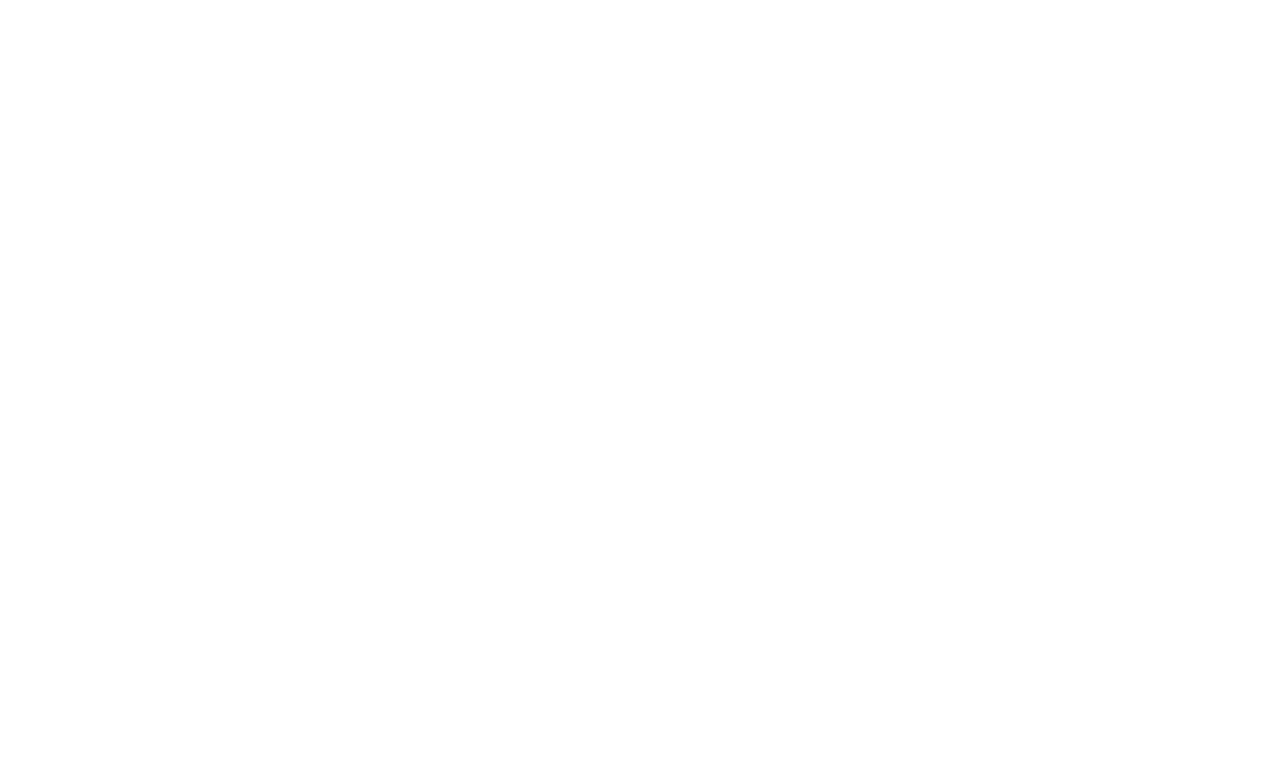
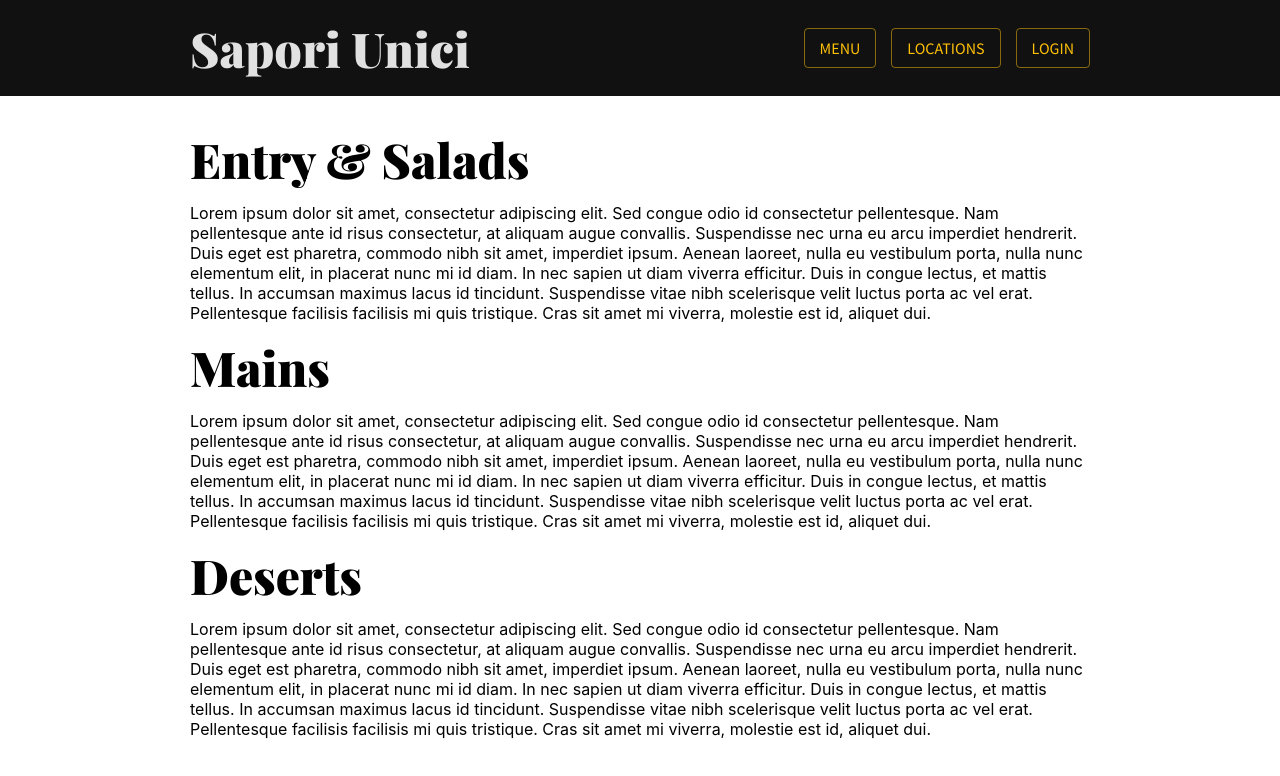
Before and after one commit to tahscenery/ses1b-group2, a React (Create React App) app in the folder packages/frontend/: page /menu in a window 1280 px wide. Before the commit this address led to /. Shown: the top 776 px of the page. Built offline with nearby package versions, Linux system fonts and the light colour scheme.

Commit message:
Added view menu page

```diff
--- a/packages/frontend/src/components/App/App.tsx
+++ b/packages/frontend/src/components/App/App.tsx
@@ -3,15 +3,25 @@
 import { createBrowserHistory } from 'history';
 import { createMuiTheme, ThemeProvider } from '@material-ui/core';
 import * as colors from '@material-ui/core/colors'
-import Home from 'pages/Home'
-import Login from 'pages/Login';
-import Booking from 'pages/Booking'
 
+import { Booking, Home, Login, ViewMenu,  } from 'pages';
 import './App.css';
 
 const theme = createMuiTheme({
   palette: {
     primary: colors.amber
+  },
+  typography: {
+    fontFamily: 'Source Sans Pro',
+    button: {
+      fontSize: '1rem',
+      // textTransform: 'none'
+    },
+    h1: {
+      fontFamily: 'Playfair Display',
+      fontSize: '3rem',
+      fontWeight: 900
+    }
   }
 })
 
@@ -26,6 +36,9 @@
             <Switch>
               {/* Home */}
               <Route exact path="/" component={Home} />
+
+              {/* View Menu */}
+              <Route exact path="/menu" component={ViewMenu} />
 
               {/* Login */}
               <Route path="/login" component={Login} />
--- a/packages/frontend/src/components/NavBar/NavBar.css
+++ b/packages/frontend/src/components/NavBar/NavBar.css
@@ -1,11 +1,25 @@
-.nav-bar-container {
+/* .nav-bar-container {
   display: flex;
   justify-content: space-between;
   align-items: center;
-  padding: 15px 20px;
+  padding: 20px;
 
   background-color: var(--nav-bar-background-color);
   color: var(--nav-bar-foreground-color);
+} */
+
+.nav-bar-container {
+  background-color: var(--nav-bar-background-color);
+  color: var(--nav-bar-foreground-color);
+}
+
+.nav-bar-contents {
+  display: flex;
+  justify-content: space-between;
+  align-items: center;
+  padding: 20px;
+  margin: 0 auto;
+  max-width: min(900px, 80%);
 }
 
 .nav-bar-brand-title {
@@ -13,6 +27,11 @@
   font-family: var(--nav-bar-brand-font-family);
   font-weight: var(--nav-bar-brand-font-weight);
   font-size: var(--nav-bar-brand-font-size);
+}
+
+.nav-bar-brand-link {
+  text-decoration: none;
+  color: inherit;
 }
 
 .nav-bar ul {
--- a/packages/frontend/src/components/NavBar/NavBar.tsx
+++ b/packages/frontend/src/components/NavBar/NavBar.tsx
@@ -1,5 +1,5 @@
 import React, { Component } from 'react';
-import { Button } from '@material-ui/core'
+import { Button, Typography } from '@material-ui/core'
 
 import './NavBar.css';
 
@@ -7,14 +7,18 @@
   render() {
     return (
       <div className="nav-bar-container">
-        <h1 className="nav-bar-brand-title">Sapori Unici</h1>
-        <nav className="nav-bar">
-          <ul>
-            <li><Button variant="outlined" color="primary">Menu</Button></li>
-            <li><Button variant="outlined" color="primary">Locations</Button></li>
-            <li><Button variant="outlined" color="primary">Login</Button></li>
-          </ul>
-        </nav>
+        <div className="nav-bar-contents">
+          <Typography variant="h1">
+            <a href="/" className="nav-bar-brand-link">Sapori Unici</a>
+          </Typography>
+          <nav className="nav-bar">
+            <ul>
+              <li><Button variant="outlined" color="primary" href="/menu">Menu</Button></li>
+              <li><Button variant="outlined" color="primary">Locations</Button></li>
+              <li><Button variant="outlined" color="primary" href="/login">Login</Button></li>
+            </ul>
+          </nav>
+        </div>
       </div>
     );
   }
--- /dev/null
+++ b/packages/frontend/src/pages/ViewMenu/ViewMenu.tsx
@@ -0,0 +1,53 @@
+import React, { Component } from 'react';
+import NavBar from 'components/NavBar';
+import { Typography } from '@material-ui/core';
+
+class ViewMenu extends Component {
+  render() {
+    return (
+      <div>
+        <NavBar/>
+        <div className="component-container">
+          <Typography variant="h1">Entry & Salads</Typography>
+          <p>Lorem ipsum dolor sit amet, consectetur adipiscing elit. Sed congue
+            odio id consectetur pellentesque. Nam pellentesque ante id risus
+            consectetur, at aliquam augue convallis. Suspendisse nec urna eu
+            arcu imperdiet hendrerit. Duis eget est pharetra, commodo nibh sit
+            amet, imperdiet ipsum. Aenean laoreet, nulla eu vestibulum porta,
+            nulla nunc elementum elit, in placerat nunc mi id diam. In nec
+            sapien ut diam viverra efficitur. Duis in congue lectus, et mattis
+            tellus. In accumsan maximus lacus id tincidunt. Suspendisse vitae
+            nibh scelerisque velit luctus porta ac vel erat. Pellentesque
+            facilisis facilisis mi quis tristique. Cras sit amet mi viverra,
+            molestie est id, aliquet dui.</p>
+          <Typography variant="h1">Mains</Typography>
+          <p>Lorem ipsum dolor sit amet, consectetur adipiscing elit. Sed congue
+            odio id consectetur pellentesque. Nam pellentesque ante id risus
+            consectetur, at aliquam augue convallis. Suspendisse nec urna eu
+            arcu imperdiet hendrerit. Duis eget est pharetra, commodo nibh sit
+            amet, imperdiet ipsum. Aenean laoreet, nulla eu vestibulum porta,
+            nulla nunc elementum elit, in placerat nunc mi id diam. In nec
+            sapien ut diam viverra efficitur. Duis in congue lectus, et mattis
+            tellus. In accumsan maximus lacus id tincidunt. Suspendisse vitae
+            nibh scelerisque velit luctus porta ac vel erat. Pellentesque
+            facilisis facilisis mi quis tristique. Cras sit amet mi viverra,
+            molestie est id, aliquet dui.</p>
+          <Typography variant="h1">Deserts</Typography>
+          <p>Lorem ipsum dolor sit amet, consectetur adipiscing elit. Sed congue
+            odio id consectetur pellentesque. Nam pellentesque ante id risus
+            consectetur, at aliquam augue convallis. Suspendisse nec urna eu
+            arcu imperdiet hendrerit. Duis eget est pharetra, commodo nibh sit
+            amet, imperdiet ipsum. Aenean laoreet, nulla eu vestibulum porta,
+            nulla nunc elementum elit, in placerat nunc mi id diam. In nec
+            sapien ut diam viverra efficitur. Duis in congue lectus, et mattis
+            tellus. In accumsan maximus lacus id tincidunt. Suspendisse vitae
+            nibh scelerisque velit luctus porta ac vel erat. Pellentesque
+            facilisis facilisis mi quis tristique. Cras sit amet mi viverra,
+            molestie est id, aliquet dui.</p>
+        </div>
+      </div>
+    );
+  }
+}
+
+export default ViewMenu;
--- /dev/null
+++ b/packages/frontend/src/pages/ViewMenu/index.ts
@@ -0,0 +1,2 @@
+import ViewMenu from './ViewMenu';
+export default ViewMenu;
--- /dev/null
+++ b/packages/frontend/src/pages/index.ts
@@ -0,0 +1,12 @@
+import Booking from './Booking';
+// import ForgotPassword from './ForgotPassword';
+import Home from './Home';
+import Login from './Login';
+import ViewMenu from './ViewMenu';
+
+export {
+  Booking,
+  Home,
+  Login,
+  ViewMenu
+};
```
